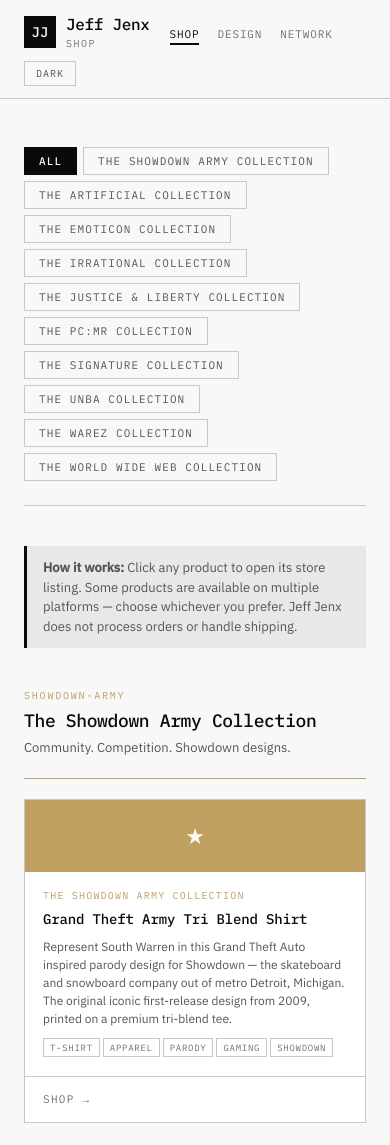
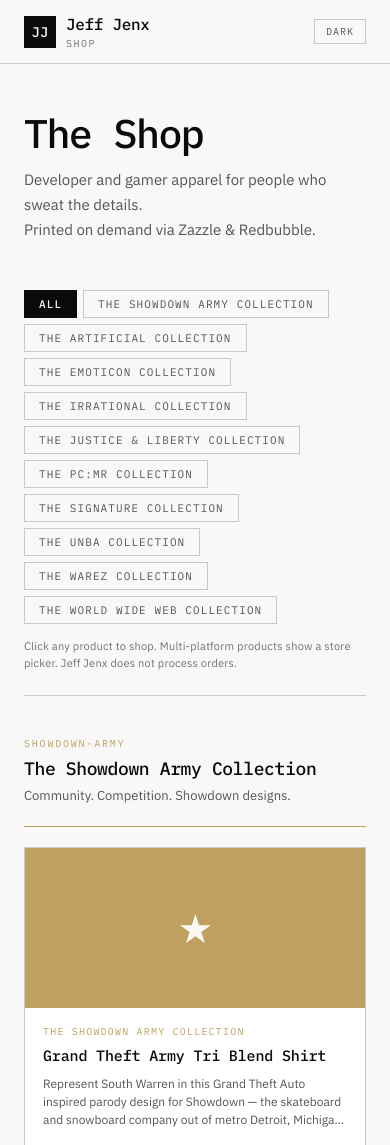
Before and after one commit to jeffjenx/jeffjenx.com, a plain HTML site: page index.html in a window 390 px wide. Shown: the top 1145 px of the page. Drawn offline with Linux system fonts and the light colour scheme.

Commit message:
design: major visual quality upgrade for shop
Critical bug fixes:
- Fix nav links not hiding at mobile widths — @supports (flex) was overriding
  the @media (max-width:520px) display:none due to CSS cascade source order;
  re-asserted display:none inside the @supports block
- Fix nav wrapping to multiple rows — changed flex-wrap:wrap to nowrap on
  .jj-nav-inner so brand + toggle always stay on a single line
- Add max-width:1280px to .jj-nav-inner so nav content aligns with main content
  on wide viewports (>1280px)

Visual improvements:
- Card thumbnails: 72px → 160px — cards now look like a premium shop, not a
  data table
- Card mark type: 22px → 40px — collection initials are prominent in thumbnail
- Card title: 14px → 15px — improved readability
- Card descriptions: 3-line clamp with ellipsis — clean, consistent card heights
- Card tags: hidden in browse view — removed visual clutter; tags remain in DOM
- Card hover: added box-shadow 0 6px 24px rgba(0,0,0,0.10) to lift effect
- Hero section: 'The Shop' H1 + brand lead text before filter bar; sets tone
  and brand personality at the fold
- Remove jj-notice block: eliminated the gray 'How it works' box; hero lead
  text explains the shop model instead
- Add jj-shop-note: single-line inline note below filters — functional without
  being visually disruptive
- Add hero responsive type: clamp(40px, 5.5vw, 72px) for desktop scale

```diff
--- a/index.html
+++ b/index.html
@@ -96,6 +96,9 @@
 .jj-nav-text  { display: inline-block; vertical-align: middle; }
 .jj-mark-sm   { display: inline-block; background: #0a0a0a; color: #f8f8f8; font-weight: 500; font-size: 14px; width: 32px; height: 32px; text-align: center; line-height: 32px; vertical-align: middle; margin-right: 10px; }
 
+/* Nav content alignment at wide viewports */
+.jj-nav-inner { max-width: 1280px; margin: 0 auto; }
+
 /* Wrap */
 .jj-wrap { max-width: 1280px; margin: 0 auto; padding: 0 24px; }
 .jj-main { padding: 48px 0 80px; }
@@ -104,6 +107,14 @@
 .jj-page-header { border-bottom: 1px solid #c8c8c8; padding-bottom: 24px; margin-bottom: 40px; }
 .jj-page-title  { font-size: 30px; font-weight: 500; letter-spacing: -0.03em; margin-bottom: 6px; }
 .jj-page-lead   { font-size: 14px; color: #555; font-family: "IBM Plex Sans", Arial, sans-serif; max-width: 68ch; margin-bottom: 20px; line-height: 1.6; }
+
+/* Hero */
+.jj-hero       { padding: 0 0 48px; }
+.jj-hero-title { font-size: 40px; font-weight: 500; letter-spacing: -0.04em; line-height: 1.05; margin-bottom: 14px; }
+.jj-hero-lead  { font-size: 15px; color: #555; font-family: "IBM Plex Sans", Arial, sans-serif; max-width: 52ch; line-height: 1.65; }
+
+/* Shop note (inline, below filter bar) */
+.jj-shop-note  { font-size: 11px; letter-spacing: 0.02em; color: #717171; font-family: "IBM Plex Sans", Arial, sans-serif; margin-top: 14px; }
 
 /* Filter bar */
 .jj-filter-row { display: block; }
@@ -145,13 +156,13 @@
   color: #0a0a0a;
 }
 .jj-card-bar    { height: 3px; background: #0a0a0a; }
-.jj-card-thumb  { height: 72px; background: #c8c8c8; display: -webkit-box; display: -ms-flexbox; display: flex; -webkit-box-align: center; -ms-flex-align: center; align-items: center; -webkit-box-pack: center; -ms-flex-pack: center; justify-content: center; overflow: hidden; flex-shrink: 0; }
-.jj-card-mark   { font-family: "IBM Plex Mono", "Courier New", monospace; font-size: 22px; font-weight: 500; color: rgba(255,255,255,0.92); letter-spacing: -0.02em; user-select: none; pointer-events: none; }
+.jj-card-thumb  { height: 160px; background: #c8c8c8; display: -webkit-box; display: -ms-flexbox; display: flex; -webkit-box-align: center; -ms-flex-align: center; align-items: center; -webkit-box-pack: center; -ms-flex-pack: center; justify-content: center; overflow: hidden; flex-shrink: 0; }
+.jj-card-mark   { font-family: "IBM Plex Mono", "Courier New", monospace; font-size: 40px; font-weight: 500; color: rgba(255,255,255,0.92); letter-spacing: -0.02em; user-select: none; pointer-events: none; }
 .jj-card-body   { padding: 16px 18px; }
 .jj-card-cat    { font-size: 10px; letter-spacing: 0.12em; text-transform: uppercase; color: #717171; display: block; margin-bottom: 6px; }
-.jj-card-title  { font-size: 14px; font-weight: 500; display: block; margin-bottom: 8px; letter-spacing: -0.01em; }
-.jj-card-desc   { font-size: 12px; color: #555; font-family: "IBM Plex Sans", Arial, sans-serif; display: block; line-height: 1.5; margin-bottom: 10px; }
-.jj-card-tags   { display: block; margin-bottom: 0; }
+.jj-card-title  { font-size: 15px; font-weight: 500; display: block; margin-bottom: 8px; letter-spacing: -0.01em; }
+.jj-card-desc   { font-size: 12px; color: #555; font-family: "IBM Plex Sans", Arial, sans-serif; display: -webkit-box; -webkit-line-clamp: 3; -webkit-box-orient: vertical; overflow: hidden; margin-bottom: 0; line-height: 1.5; }
+.jj-card-tags   { display: none; margin-bottom: 0; }
 .jj-tag         { display: inline-block; font-size: 9px; letter-spacing: 0.08em; text-transform: uppercase; border: 1px solid #c8c8c8; color: #717171; padding: 2px 6px; margin: 0 3px 3px 0; }
 .jj-card-footer { border-top: 1px solid #e8e8e8; padding: 10px 18px; }
 .jj-price       { font-size: 16px; font-weight: 500; letter-spacing: -0.02em; display: inline-block; vertical-align: middle; }
@@ -282,6 +293,9 @@
   .jj-nav-sub     { color: var(--jj-fg-subtle); }
   .jj-mark-sm     { background: var(--jj-fg); color: var(--jj-bg); }
   .jj-page-lead   { color: var(--jj-fg-muted); font-family: var(--jj-font-sans); }
+  .jj-hero-title  { color: var(--jj-fg); }
+  .jj-hero-lead   { color: var(--jj-fg-muted); font-family: var(--jj-font-sans); }
+  .jj-shop-note   { color: var(--jj-fg-subtle); font-family: var(--jj-font-sans); }
   .jj-page-header { border-bottom-color: var(--jj-border-color); }
   .jj-filter-btn  { border-color: var(--jj-border-color); color: var(--jj-fg-muted); font-family: var(--jj-font-mono); transition: background var(--jj-dur-fast) var(--jj-ease), color var(--jj-dur-fast) var(--jj-ease), border-color var(--jj-dur-fast) var(--jj-ease); }
   .jj-filter-btn:hover, .jj-filter-btn.is-active { background: var(--jj-fg); color: var(--jj-bg); border-color: var(--jj-fg); }
@@ -329,6 +343,7 @@
   .jj-card { display: flex; flex-direction: column; height: 100%; }
   .jj-card-body   { flex: 1; }
   .jj-card-footer { margin-top: auto; }
+  .jj-hero-title  { font-size: clamp(40px, 5.5vw, 72px); }
   @media (max-width: 860px) { .jj-grid { grid-template-columns: repeat(2, 1fr); } }
   @media (max-width: 520px) { .jj-grid { grid-template-columns: 1fr; } }
 }
@@ -337,7 +352,7 @@
    LAYER 5 — FLEX NAV (modern)
    ========================================================================= */
 @supports (display: flex) {
-  .jj-nav-inner { display: flex; align-items: center; justify-content: space-between; flex-wrap: wrap; gap: 10px; }
+  .jj-nav-inner { display: flex; align-items: center; justify-content: space-between; flex-wrap: nowrap; gap: 10px; }
   .jj-nav-left  { display: flex; align-items: center; gap: 20px; }
   .jj-nav-brand { display: inline-flex; align-items: center; }
   .jj-nav-links-list { display: flex; gap: 18px; list-style: none; flex-wrap: wrap; }
@@ -353,13 +368,17 @@
   .jj-filter-row  { display: flex; flex-wrap: wrap; gap: 6px; }
   .jj-filter-btn  { margin: 0; }
   #theme-toggle   { float: none; }
+  /* Fix cascade: @supports (flex) appears after @media in source, so must re-assert display:none here */
+  @media (max-width: 520px) {
+    .jj-nav-links-list { display: none; }
+  }
 }
 
 /* Motion gate */
 @media (prefers-reduced-motion: no-preference) {
   @supports (display: grid) {
-    .jj-card { transition: border-color 160ms ease, transform 160ms ease; }
-    .jj-card:hover { transform: translateY(-2px); }
+    .jj-card { transition: border-color 160ms ease, transform 160ms ease, box-shadow 160ms ease; }
+    .jj-card:hover { transform: translateY(-3px); box-shadow: 0 6px 24px rgba(0,0,0,0.10); }
   }
 }
 
@@ -404,15 +423,15 @@
 <div class="jj-wrap">
 <main class="jj-main" id="main" role="main">
 
+  <header class="jj-hero">
+    <h1 class="jj-hero-title">The Shop</h1>
+    <p class="jj-hero-lead">Developer and gamer apparel for people who sweat the details.<br>Printed on demand via Zazzle &amp; Redbubble.</p>
+  </header>
+
   <div class="jj-page-header">
     <!-- filter buttons injected by JS -->
     <div class="jj-filter-row" id="filter-bar" role="group" aria-label="Filter by category"></div>
-  </div>
-
-  <div class="jj-notice" role="note">
-    <strong>How it works:</strong> Click any product to open its store listing.
-    Some products are available on multiple platforms — choose whichever you prefer.
-    Jeff Jenx does not process orders or handle shipping.
+    <p class="jj-shop-note">Click any product to shop. Multi-platform products show a store picker. Jeff Jenx does not process orders.</p>
   </div>
 
   <!-- Product output — JS renders here -->
```
